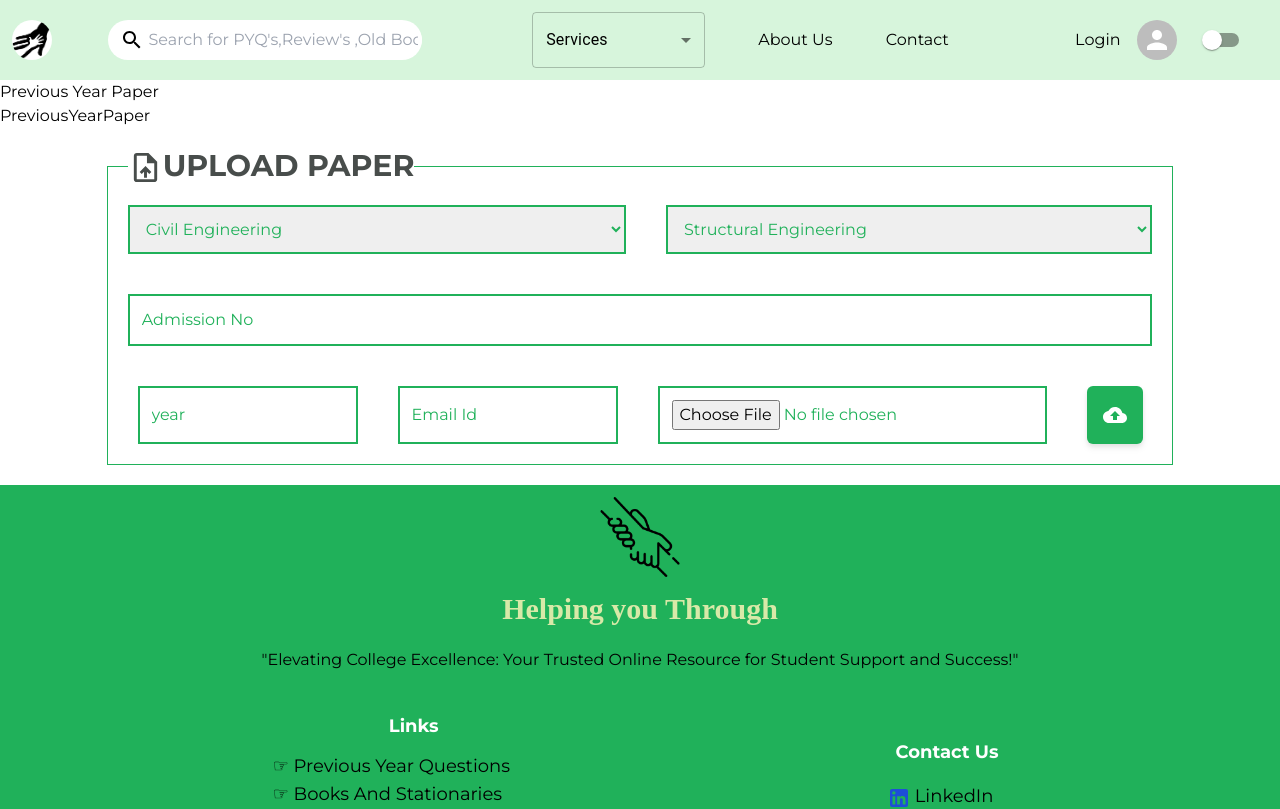
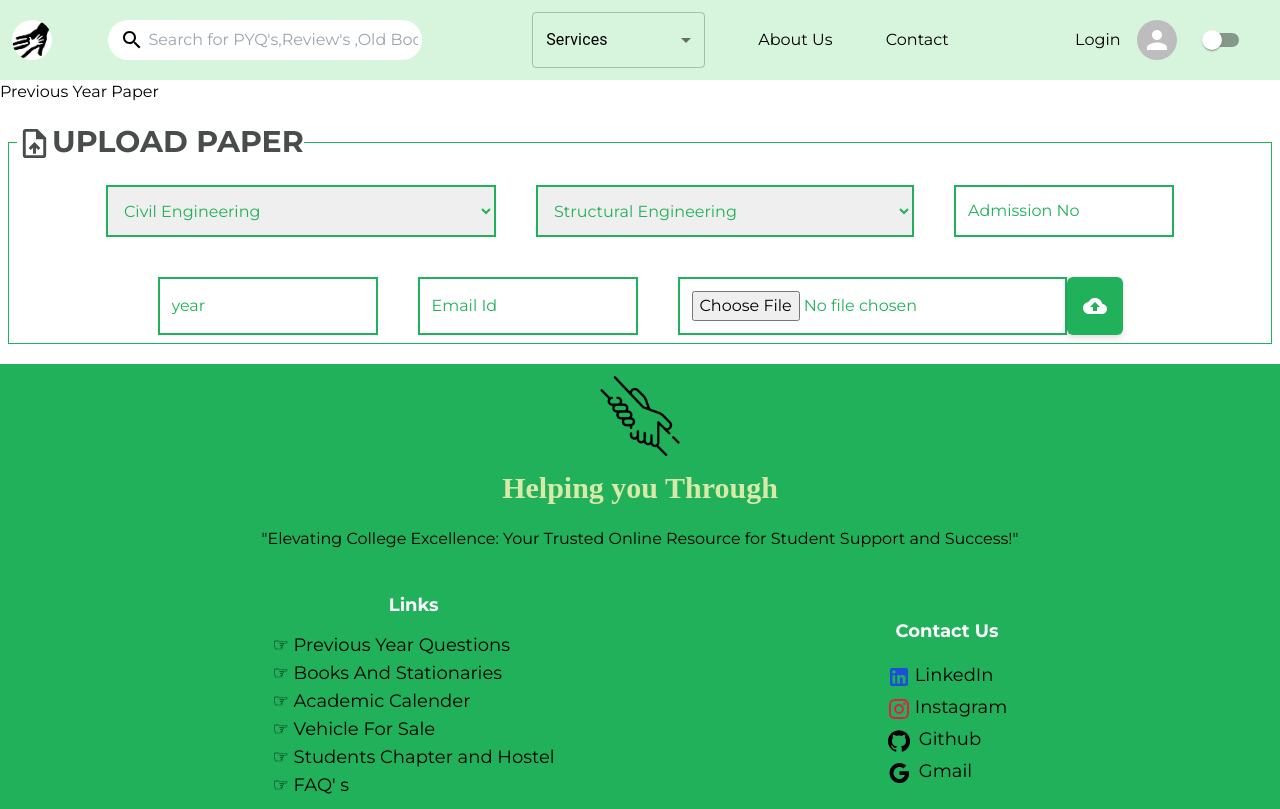
Before and after one commit to ujjwalkirti/helping-you-through, a Next.js app: page /pyq in a window 1280 px wide. Shown: the top 809 px of the page. Built offline with nearby package versions, Linux system fonts and the light colour scheme.

Commit message:
Bug fix: resolving width issue in UploadPaper.tsx

```diff
--- a/src/components/PYQs/PreviousYearPaper.tsx
+++ b/src/components/PYQs/PreviousYearPaper.tsx
@@ -1,7 +1,7 @@
 import React from "react";
 
 function PreviousYearPaper() {
-  return <div>PreviousYearPaper</div>;
+  return <div></div>;
 }
 
 export default PreviousYearPaper;
--- a/src/components/PYQs/UploadPaper.tsx
+++ b/src/components/PYQs/UploadPaper.tsx
@@ -1,108 +1,28 @@
 import React, { useState } from "react";
 import UploadFileIcon from "@mui/icons-material/UploadFile";
 import CloudUploadIcon from "@mui/icons-material/CloudUpload";
+import { DepartmentName } from "@/utils/dummy-data";
 
 function UploadPaper() {
-  const DepartmentName = [
-    {
-      id: 1,
-      name: "Civil Engineering",
-      branches: [
-        { id: 1, name: "Structural Engineering" },
-        { id: 2, name: "Geotechnical Engineering" },
-        { id: 3, name: "Transportation Engineering" },
-        { id: 4, name: "Water Resources Engineering" },
-        { id: 5, name: "Environmental Engineering" },
-        { id: 6, name: "Construction Technology & Management" },
-      ],
-    },
-    {
-      id: 2,
-      name: "Mechanical Engineering",
-      branches: [
-        { id: 1, name: "Thermal Engineering" },
-        { id: 2, name: "Design Engineering" },
-        { id: 3, name: "Production Engineering" },
-        { id: 4, name: "Industrial Engineering" },
-        { id: 5, name: "Automobile Engineering" },
-      ],
-    },
-    {
-      id: 3,
-      name: "Electrical Engineering",
-      branches: [
-        { id: 1, name: "Power Systems Engineering" },
-        { id: 2, name: "Control Systems Engineering" },
-        { id: 3, name: "Power Electronics & Drives" },
-        { id: 4, name: "Renewable Energy Systems" },
-        { id: 5, name: "Electrical Machines & Drives" },
-      ],
-    },
-    {
-      id: 4,
-      name: "Electronics & Communication Engineering",
-      branches: [
-        { id: 1, name: "Communication Systems" },
-        { id: 2, name: "VLSI Design" },
-        { id: 3, name: "Microelectronics & Embedded Systems" },
-        { id: 4, name: "Signal Processing" },
-        { id: 5, name: "RF & Microwave Engineering" },
-      ],
-    },
-    {
-      id: 5,
-      name: "Computer Science & Engineering",
-      branches: [
-        { id: 1, name: "Artificial Intelligence" },
-        { id: 2, name: "Data Science" },
-        { id: 3, name: "Software Engineering" },
-        { id: 4, name: "Information Security" },
-        { id: 5, name: "Computer Networks" },
-      ],
-    },
-    {
-      id: 6,
-      name: "Chemical Engineering",
-      branches: [
-        { id: 1, name: "Process Design & Development" },
-        { id: 2, name: "Energy Systems" },
-        { id: 3, name: "Chemical Process Modeling & Simulation" },
-        { id: 4, name: "Environmental Engineering & Management" },
-        { id: 5, name: "Process Control & Instrumentation" },
-      ],
-    },
-    {
-      id: 7,
-      name: "Metallurgical & Materials Engineering",
-      branches: [
-        { id: 1, name: "Extractive Metallurgy" },
-        { id: 2, name: "Physical Metallurgy" },
-        { id: 3, name: "Materials Science" },
-        { id: 4, name: "Welding Technology" },
-        { id: 5, name: "Corrosion Science & Engineering" },
-      ],
-    },
-  ];
-
   const [departmentindex, setdepartmentIndex] = useState(1);
 
-  console.log(departmentindex);
-
   return (
-    <div className=" w-5/6 mx-auto my-5">
-      <form>
-        <fieldset className=" border border-dgreen p-5">
+    <div className="my-5 px-2">
+      <form className="w-full">
+        <fieldset className="border border-b-0 border-dgreen p-2">
           <legend className=" text-[#484d4b] dark:text-white text-3xl font-bold ">
             <span>
               <UploadFileIcon fontSize="large" />
             </span>
             UPLOAD PAPER{" "}
           </legend>
-          <div className="flex justify-center flex-wrap  gap-10 changeformtag text-dgreen dark:text-white ">
-            <div className="flex justify-center flex-wrap  gap-10">
+        </fieldset>
+
+        <div className="flex flex-col lg:flex-row lg:flex-wrap justify-center gap-y-10 text-dgreen dark:text-white p-2 border border-t-0 border-dgreen">
+          <div className="flex flex-col lg:flex-row  justify-center gap-10">
             <select
               onChange={(e) => setdepartmentIndex(parseInt(e.target.value))}
-              className=" grow p-3  border-[2px] border-dgreen dark:border-white"
+              className="  p-3  border-[2px] border-dgreen dark:border-white"
             >
               {DepartmentName.map((el, x) => (
                 <option value={el.id.toString(10)} key={el.id}>
@@ -110,33 +30,34 @@ function UploadPaper() {
                 </option>
               ))}
             </select>
-            <select className=" grow p-3  border-dgreen   dark:border-white border-[2px] ">
+            <select className="  p-3  border-dgreen   dark:border-white border-[2px] ">
               {DepartmentName[departmentindex - 1].branches.map((el) => (
                 <option key={el.id}>{el.name}</option>
               ))}
             </select>
             <input
-              className="grow border-[2px]  border-dgreen   dark:border-white p-3 placeholder-dgreen dark:placeholder-white"
+              className=" border-[2px]  border-dgreen   dark:border-white p-3 placeholder-dgreen dark:placeholder-white"
               placeholder="Admission No"
               type="text"
             />
           </div>
-            <div className="flex justify-center flex-wrap  gap-10">
+          <div className="flex flex-col lg:flex-row justify-center  gap-10">
             <input
-              className="grow  border-[2px]  border-dgreen  dark:border-white p-3 placeholder-dgreen dark:placeholder-white"
+              className="  border-[2px]  border-dgreen  dark:border-white p-3 placeholder-dgreen dark:placeholder-white"
               placeholder="year"
               type="text"
             />
             <input
-              className=" grow border-[2px]  border-dgreen  dark:border-white p-3 placeholder-dgreen dark:placeholder-white"
+              className="  border-[2px]  border-dgreen  dark:border-white p-3 placeholder-dgreen dark:placeholder-white"
               placeholder="Email Id"
               type="email"
             />
             <input
-              className=" grow border-[2px]  border-dgreen  dark:border-white p-3 placeholder-dgreen  dark:placeholder-white"
+              className="  border-[2px]  border-dgreen  dark:border-white p-3 placeholder-dgreen  dark:placeholder-white"
               placeholder="Choose File"
               type="file"
             />
+          </div>
           <button
             type="submit"
             className=" bg-dgreen px-2 dark:border-white rounded-md drop-shadow-md font-bold shadow-dgreen text-white dark:text-dgreen dark:bg-white hover:animate-pulse"
@@ -144,8 +65,6 @@ function UploadPaper() {
             <CloudUploadIcon className="m-2" />
           </button>
         </div>
-          </div>
-        </fieldset>
       </form>
     </div>
   );
--- a/src/pages/pyq.tsx
+++ b/src/pages/pyq.tsx
@@ -9,7 +9,7 @@ const PreviousYearQuestions = () => {
       <Head>
         <title>Previous Year Question Papers</title>
       </Head>
-      <section>
+      <section className="">
         {/* heading */}
         <p>Previous Year Paper</p>
         {/* Find Previous Year Paper */}
--- a/src/styles/globals.css
+++ b/src/styles/globals.css
@@ -2,9 +2,8 @@
 @tailwind components;
 @tailwind utilities;
 
-.carouselItem {
 
-}
+
 
 .react-multi-carousel-item {
   /* padding: 40px 40px 40px 0; */
--- a/src/utils/dummy-data.ts
+++ b/src/utils/dummy-data.ts
@@ -277,4 +277,84 @@ const developers = [
   },
 ];
 
-export { developers, TestimonialData, responsive };
+const DepartmentName = [
+  {
+    id: 1,
+    name: "Civil Engineering",
+    branches: [
+      { id: 1, name: "Structural Engineering" },
+      { id: 2, name: "Geotechnical Engineering" },
+      { id: 3, name: "Transportation Engineering" },
+      { id: 4, name: "Water Resources Engineering" },
+      { id: 5, name: "Environmental Engineering" },
+      { id: 6, name: "Construction Technology & Management" },
+    ],
+  },
+  {
+    id: 2,
+    name: "Mechanical Engineering",
+    branches: [
+      { id: 1, name: "Thermal Engineering" },
+      { id: 2, name: "Design Engineering" },
+      { id: 3, name: "Production Engineering" },
+      { id: 4, name: "Industrial Engineering" },
+      { id: 5, name: "Automobile Engineering" },
+    ],
+  },
+  {
+    id: 3,
+    name: "Electrical Engineering",
+    branches: [
+      { id: 1, name: "Power Systems Engineering" },
+      { id: 2, name: "Control Systems Engineering" },
+      { id: 3, name: "Power Electronics & Drives" },
+      { id: 4, name: "Renewable Energy Systems" },
+      { id: 5, name: "Electrical Machines & Drives" },
+    ],
+  },
+  {
+    id: 4,
+    name: "Electronics & Communication Engineering",
+    branches: [
+      { id: 1, name: "Communication Systems" },
+      { id: 2, name: "VLSI Design" },
+      { id: 3, name: "Microelectronics & Embedded Systems" },
+      { id: 4, name: "Signal Processing" },
+      { id: 5, name: "RF & Microwave Engineering" },
+    ],
+  },
+  {
+    id: 5,
+    name: "Computer Science & Engineering",
+    branches: [
+      { id: 1, name: "Artificial Intelligence" },
+      { id: 2, name: "Data Science" },
+      { id: 3, name: "Software Engineering" },
+      { id: 4, name: "Information Security" },
+      { id: 5, name: "Computer Networks" },
+    ],
+  },
+  {
+    id: 6,
+    name: "Chemical Engineering",
+    branches: [
+      { id: 1, name: "Process Design & Development" },
+      { id: 2, name: "Energy Systems" },
+      { id: 3, name: "Chemical Process Modeling & Simulation" },
+      { id: 4, name: "Environmental Engineering & Management" },
+      { id: 5, name: "Process Control & Instrumentation" },
+    ],
+  },
+  {
+    id: 7,
+    name: "Metallurgical & Materials Engineering",
+    branches: [
+      { id: 1, name: "Extractive Metallurgy" },
+      { id: 2, name: "Physical Metallurgy" },
+      { id: 3, name: "Materials Science" },
+      { id: 4, name: "Welding Technology" },
+      { id: 5, name: "Corrosion Science & Engineering" },
+    ],
+  },
+];
+export { developers, DepartmentName, TestimonialData, responsive };
```
Also changed, not shown: src/pages/developers.tsx (+47 -13 lines). Lines whose indentation alone changed are shown as unchanged.
